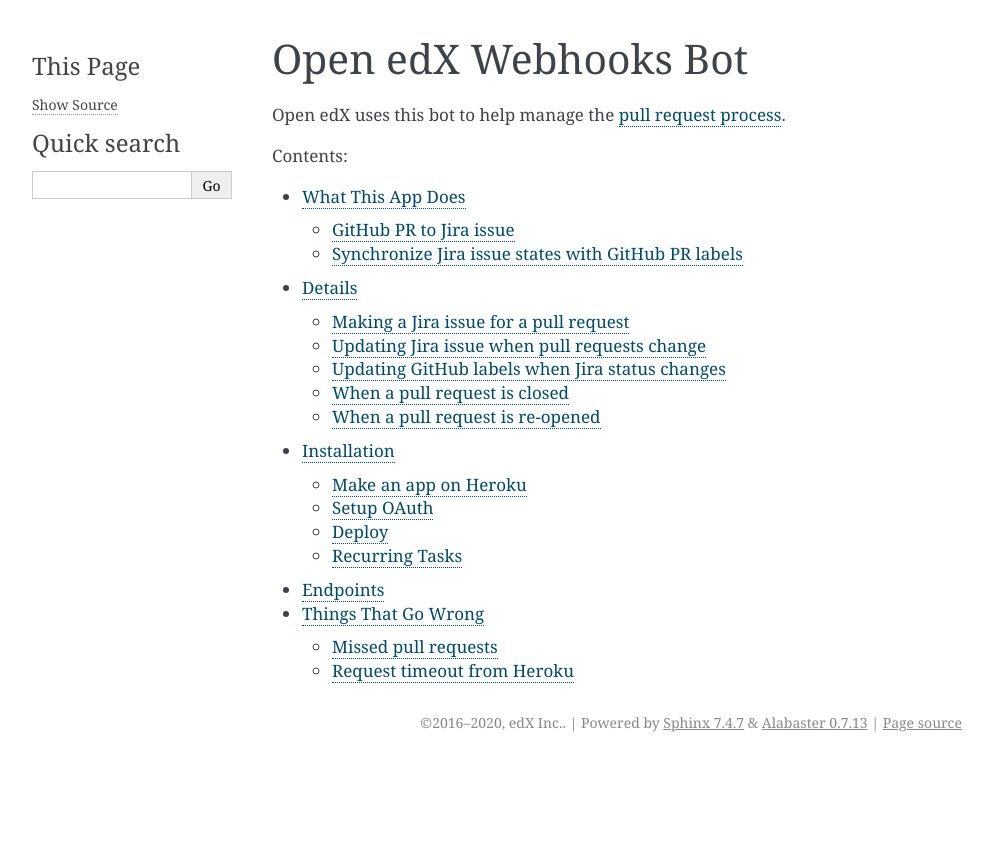
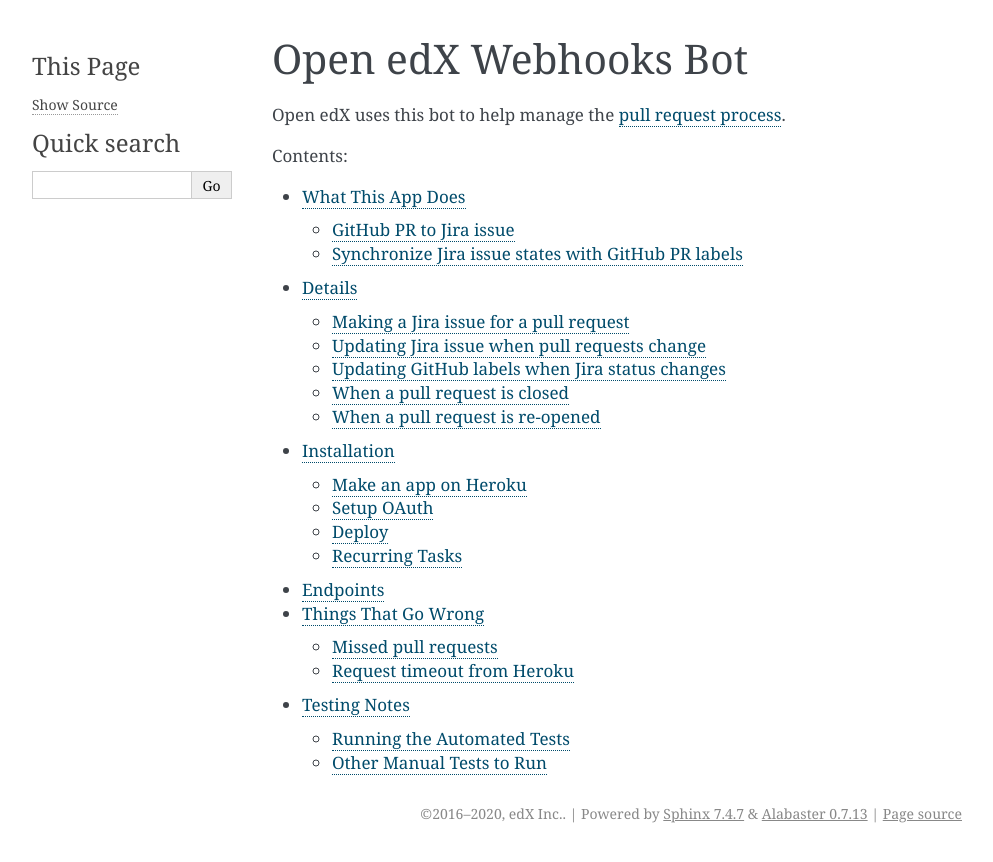
Before and after one commit to openedx/openedx-webhooks, a Sphinx documentation site: the page built from docs/index.rst, in a window 1280 px wide. Shown: the top 862 px of the page, without its empty margins (148-1141 px from the left). Built offline with Sphinx 7.4.7, drawn with Linux system fonts in a browser that asks for light colours; some of the changed lines change nothing that is shown.

Commit message:
docs: Add some docs around testing.
Since the automated tests won't catch celery issues, add some
notes for how to test that celery will come up locally via
manual testing.

```diff
--- a/docs/index.rst
+++ b/docs/index.rst
@@ -18,6 +18,7 @@
    install
    endpoints
    things-that-go-wrong
+   testing
 
 
 .. _pull request process: http://edx.readthedocs.org/projects/edx-developer-guide/en/latest/process/overview.html
--- /dev/null
+++ b/docs/testing.rst
@@ -0,0 +1,42 @@
+Testing Notes
+#############
+
+
+The automated tests catch most things and if you add new capabalites you should
+add new tests.
+
+Running the Automated Tests
+***************************
+
+#. ``make install-dev-requiremnets``
+
+#. ``make test``
+
+
+Other Manual Tests to Run
+*************************
+
+Testing that Celery Starts Up Correctly
+=======================================
+
+The tests do not validate that celery will come up correctly or that its config
+is correctly loaded.  You'll have to manually validate that.
+
+To see if celery will start up correctly locally you can run the following
+steps:
+
+#. ``docker run -it -p 6379:6379 redis``
+
+   This will bring up a redis server that celery can connect to.
+
+#. In a second terminal
+
+.. code-block::
+
+    export REDIS_URL="redis://localhost"
+    celery --app openedx_webhooks.worker worker -l INFO
+
+This should produce a bunch of logging but should eventually say something
+like::
+
+    celery@<your hostname> ready.
```
